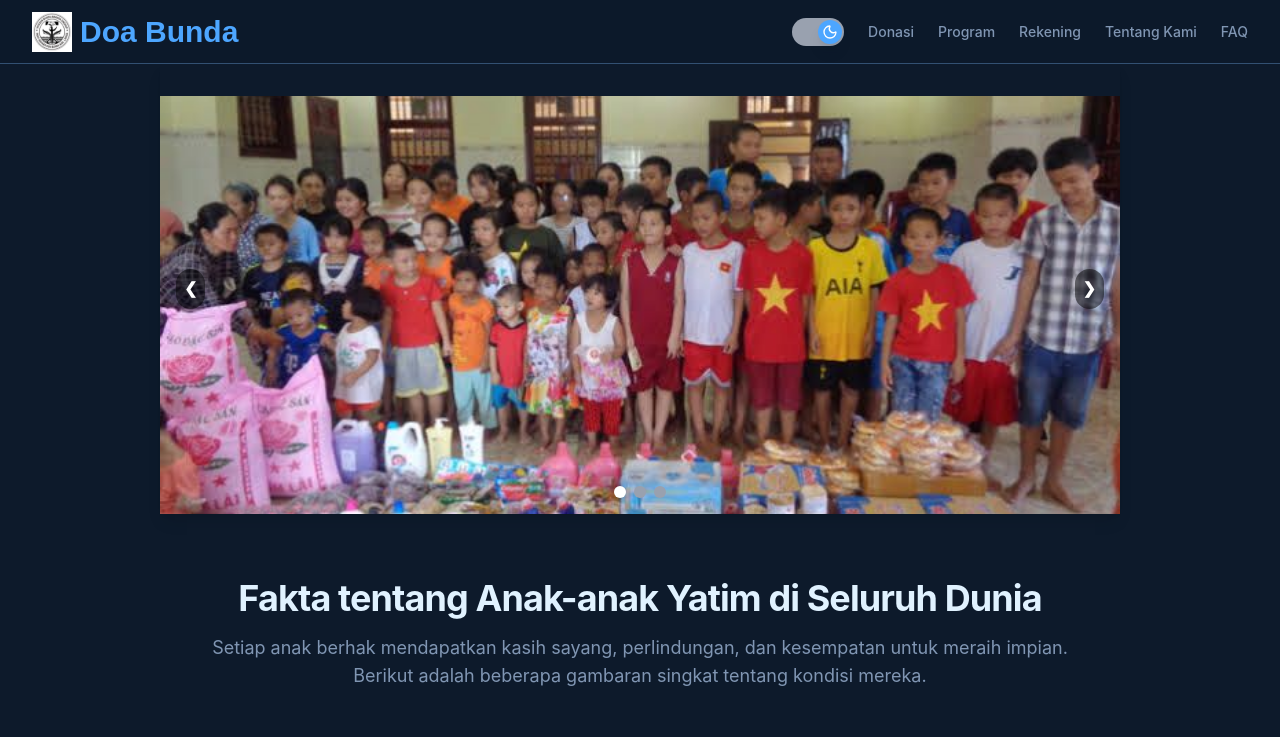
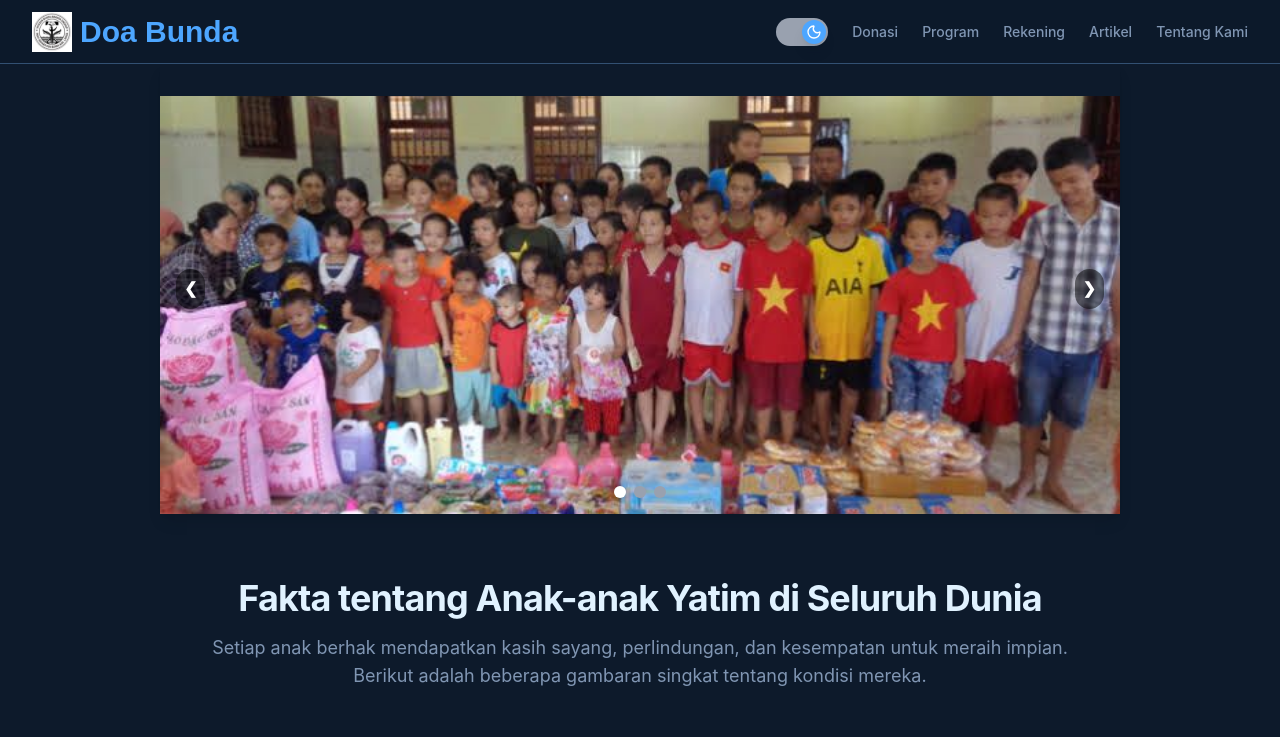
Before and after one commit to almagribii/pantiasuhan_doabunda, a React (Vite) app: page / in a window 1280 px wide. Shown: the top 737 px of the page. Built offline with nearby package versions, Linux system fonts and the light colour scheme; a web font is replaced by a local one.

Commit message:
change faq to artikel

```diff
--- a/src/components/layout/navbar.tsx
+++ b/src/components/layout/navbar.tsx
@@ -40,7 +40,6 @@ export function Navbar() {
           IconOn={MoonIcon}
           IconOff={SunIcon}
         />
-
         <Link
           to="/donasi"
           className="text-muted-foreground hover:text-foreground transition-colors"
@@ -60,16 +59,17 @@ export function Navbar() {
           Rekening
         </Link>
         <Link
-          to="/tentang"
+          to="/artikel"
           className="text-muted-foreground hover:text-foreground transition-colors"
         >
-          Tentang Kami
+          Artikel
         </Link>
+
         <Link
           to="/faq"
           className="text-muted-foreground hover:text-foreground transition-colors"
         >
-          FAQ
+          Tentang Kami
         </Link>
       </nav>
       <div className="md:hidden">
@@ -104,13 +104,13 @@ export function Navbar() {
                 to="/about"
                 className="text-muted-foreground hover:text-foreground transition-colors"
               >
-                Tentang Kami
+                Artikel
               </Link>
               <Link
                 to="/contact"
                 className="text-muted-foreground hover:text-foreground transition-colors"
               >
-                FAQ
+                Tentang Kami
               </Link>
             </div>
             <div className="flex h-full w-full flex-row items-end justify-between px-5 py-5">
```
